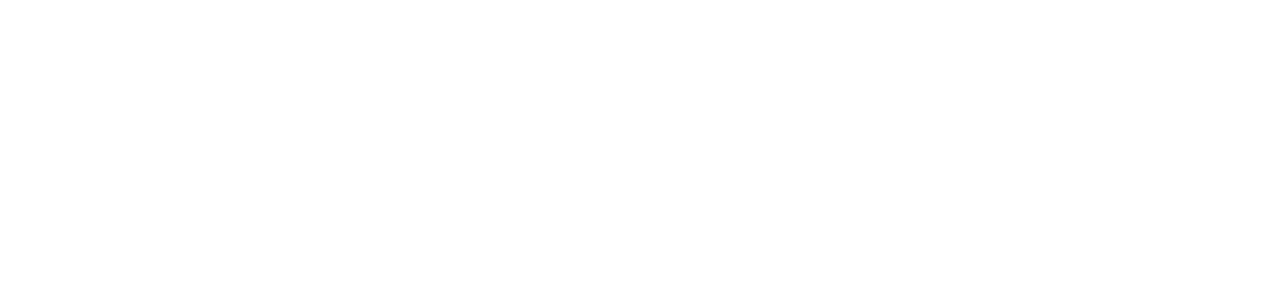
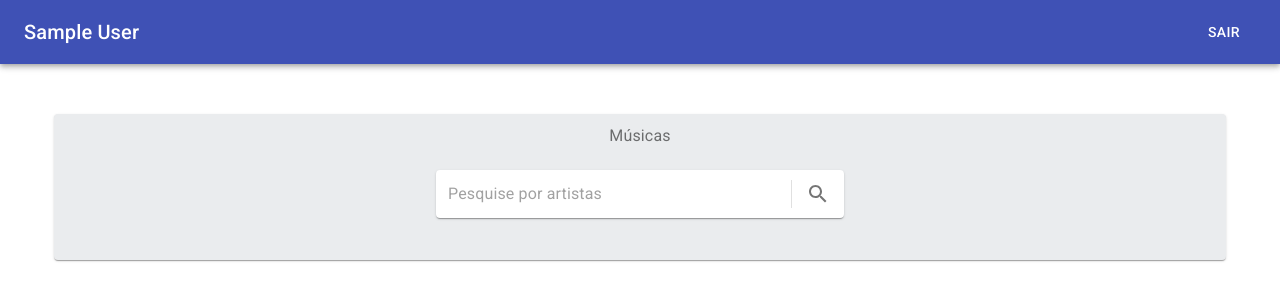
Before and after one commit to venancioavila/challenge-acert, a React (Create React App) app: page /home in a window 1280 px wide. Shown: the top 300 px of the page. Built offline with nearby package versions, Linux system fonts and the light colour scheme; sample sign-in values are in the browser's storage.

Commit message:
(misk): create home search

```diff
--- a/src/commons/CreateModal.tsx
+++ b/src/commons/CreateModal.tsx
@@ -83,6 +83,7 @@
         password
       })
     );
+    handleOpen();
   };
 
   return (
@@ -133,7 +134,6 @@
                   {error}
                 </Typography>
               )}
-
               <CardActions className={classes.actions}>
                 <Button onClick={() => handleOpen()}>Cancelar</Button>
                 <Button
--- a/src/index.tsx
+++ b/src/index.tsx
@@ -1,11 +1,16 @@
 import React from "react";
 import ReactDOM from "react-dom";
 import Navigation from "./navigation";
+import { Provider } from "react-redux";
+import store from "./store";
+
 import "./index.css";
 
 ReactDOM.render(
   <React.StrictMode>
-    <Navigation />
+    <Provider store={store}>
+      <Navigation />
+    </Provider>
   </React.StrictMode>,
   document.getElementById("root")
 );
--- a/src/navigation/index.tsx
+++ b/src/navigation/index.tsx
@@ -1,22 +1,19 @@
-import React from "react";
+import React, { useEffect } from "react";
 import { BrowserRouter, Switch, Route } from "react-router-dom";
-import { ThemeProvider, createMuiTheme } from "@material-ui/core/styles";
-import { orange } from "@material-ui/core/colors";
-import { Provider } from "react-redux";
-import store from "../store";
+import { useSelector } from "react-redux";
 
 // Pages
 import App from "../pages/App";
+import Home from "../pages/Home";
 
 const Navigation = () => {
   return (
-    <Provider store={store}>
-      <BrowserRouter>
-        <Switch>
-          <Route path="/" exact={true} component={App} />
-        </Switch>
-      </BrowserRouter>
-    </Provider>
+    <BrowserRouter>
+      <Switch>
+        <Route path="/" exact={true} component={App} />
+        <Route path="/home" exact={true} component={Home} />
+      </Switch>
+    </BrowserRouter>
   );
 };
 
--- a/src/pages/App.tsx
+++ b/src/pages/App.tsx
@@ -1,4 +1,4 @@
-import React from "react";
+import React, { useState } from "react";
 import {
   Typography,
   Card,
@@ -9,6 +9,10 @@
 } from "@material-ui/core";
 import { makeStyles } from "@material-ui/core/styles";
 import CreateModal from "../commons/CreateModal";
+import { useDispatch, useSelector } from "react-redux";
+import * as actions from "../store/actions";
+import bcrypt from "bcryptjs";
+import { History } from "history";
 
 const useStyles = makeStyles({
   root: {
@@ -51,7 +55,35 @@
   }
 });
 
-const App = () => {
+interface Props {
+  history: History;
+}
+
+const App = ({ history }: Props) => {
+  const users: any[] = useSelector((state: any) => state.storage.users);
+  const dispatch = useDispatch();
+  const [email, setEmail] = useState("");
+  const [password, setPassword] = useState("");
+  const [error, setError] = useState("");
+  const [passwordError, setPasswordError] = useState("");
+
+  const handleLogin = () => {
+    const user = users.find(user => user.email === email);
+    if (!user) {
+      setError("Esse usuário não existe.");
+      return;
+    }
+    setError("");
+    const match = bcrypt.compareSync(password, user.password);
+    if (!match) {
+      setPasswordError("Senha incorreta.");
+      return;
+    }
+    setPasswordError("");
+    dispatch(actions.loginRequest(user));
+    history.push("/home");
+  };
+
   const classes = useStyles();
   return (
     <Typography component="div" className={classes.root}>
@@ -66,6 +98,8 @@
               id="filled-basic"
               label="Email..."
               variant="filled"
+              type="email"
+              onChange={(e: any) => setEmail(e.target.value)}
             />
             <TextField
               className={classes.input}
@@ -73,13 +107,28 @@
               label="Senha..."
               variant="filled"
               type="password"
+              onChange={(e: any) => setPassword(e.target.value)}
             />
           </div>
         </CardContent>
+        {error && (
+          <Typography color="error" gutterBottom>
+            {error}
+          </Typography>
+        )}
+        {passwordError && (
+          <Typography color="error" gutterBottom>
+            {passwordError}
+          </Typography>
+        )}
         <CardActions className={classes.actions}>
           <CreateModal />
-          <Button variant="outlined" color="primary">
-            Login
+          <Button
+            onClick={() => handleLogin()}
+            variant="outlined"
+            color="primary"
+          >
+            Entrar agora
           </Button>
         </CardActions>
       </Card>
--- /dev/null
+++ b/src/pages/Home.tsx
@@ -0,0 +1,147 @@
+import React, { useState, useEffect } from "react";
+import {
+  Typography,
+  Card,
+  CardActions,
+  Button,
+  CardContent,
+  TextField,
+  AppBar,
+  Toolbar,
+  IconButton,
+  Paper,
+  InputBase,
+  Divider
+} from "@material-ui/core";
+import { makeStyles, createStyles, Theme } from "@material-ui/core/styles";
+import { Menu, Search, Directions } from "@material-ui/icons";
+import CreateModal from "../commons/CreateModal";
+import { useDispatch, useSelector } from "react-redux";
+import * as actions from "../store/actions";
+import { History } from "history";
+
+const useStyles = makeStyles((theme: Theme) =>
+  createStyles({
+    root: {
+      display: "flex",
+      alignItems: "flex-start",
+      justifyContent: "center",
+      paddingTop: 50
+    },
+    card: {
+      width: "90%",
+      // height: ,
+      background: "#EAECEE",
+      display: "flex",
+      flexDirection: "column",
+      alignItems: "center",
+      justifyContent: "center",
+      padding: 10
+    },
+    cardContent: {
+      width: "100%",
+      display: "flex",
+      flexDirection: "column",
+      alignItems: "center",
+      justifyContent: "flex-start"
+    },
+    form: {
+      width: "100%",
+      alignItems: "center",
+      display: "flex",
+      flexDirection: "column",
+      justifyContent: "space-around"
+    },
+    actions: {
+      width: "80%",
+      justifyContent: "space-around"
+    },
+    input: {
+      width: "80%",
+      margin: 10
+    },
+    toolbar: {
+      display: "flex",
+      flexDirection: "row",
+      justifyContent: "space-between"
+    },
+    rootPaper: {
+      padding: "2px 4px",
+      display: "flex",
+      alignItems: "center",
+      width: 400
+    },
+    inputSearch: {
+      marginLeft: theme.spacing(1),
+      flex: 1
+    },
+    iconButton: {
+      padding: 10
+    },
+    divider: {
+      height: 28,
+      margin: 4
+    }
+  })
+);
+
+interface Props {
+  history: History;
+}
+
+const Home = ({ history }: Props) => {
+  const user = useSelector((state: any) => state.storage.loggedUser);
+  const dispatch = useDispatch();
+  const classes = useStyles();
+
+  const handleLogout = () => {
+    dispatch(actions.logoutRequest());
+    history.push("/");
+  };
+
+  useEffect(() => {
+    if (!user) {
+      history.push("/");
+    }
+  }, [user]);
+
+  return (
+    <>
+      <AppBar position="static">
+        <Toolbar className={classes.toolbar}>
+          <Typography variant="h6">{user && user.name}</Typography>
+          <Button onClick={() => handleLogout()} color="inherit">
+            Sair
+          </Button>
+        </Toolbar>
+      </AppBar>
+      <Typography component="div" className={classes.root}>
+        <Card className={classes.card}>
+          <Typography color="textSecondary" gutterBottom>
+            Músicas
+          </Typography>
+          <CardContent className={classes.cardContent}>
+            <Paper component="form" className={classes.rootPaper}>
+              <InputBase
+                className={classes.inputSearch}
+                placeholder="Pesquise por artistas"
+                inputProps={{ "aria-label": "search google maps" }}
+              />
+              <Divider className={classes.divider} orientation="vertical" />
+              <IconButton
+                type="submit"
+                className={classes.iconButton}
+                aria-label="search"
+              >
+                <Search />
+              </IconButton>
+            </Paper>
+          </CardContent>
+          <CardActions className={classes.actions}></CardActions>
+        </Card>
+      </Typography>
+    </>
+  );
+};
+
+export default Home;
--- a/src/store/actions/index.tsx
+++ b/src/store/actions/index.tsx
@@ -8,6 +8,14 @@
   return { type: types.LOGIN_SUCCESS, payload: data };
 };
 
+export const logoutRequest = () => {
+  return { type: types.LOGOUT_REQUEST };
+};
+
+export const logoutSuccess = (data: any) => {
+  return { type: types.LOGOUT_SUCCESS, payload: data };
+};
+
 export const registerUserRequest = (data: any) => {
   return { type: types.REGISTER_USER_REQUEST, payload: data };
 };
--- a/src/store/actions/types.tsx
+++ b/src/store/actions/types.tsx
@@ -1,5 +1,8 @@
 export const LOGIN_REQUEST = "LOGIN_REQUEST";
 export const LOGIN_SUCCESS = "LOGIN_SUCCESS";
 
+export const LOGOUT_REQUEST = "LOGOUT_REQUEST";
+export const LOGOUT_SUCCESS = "LOGOUT_SUCCESS";
+
 export const REGISTER_USER_REQUEST = "REGISTER_USER_REQUEST";
 export const REGISTER_USER_SUCCESS = "REGISTER_USER_SUCCESS";
--- a/src/store/reducers/storage.tsx
+++ b/src/store/reducers/storage.tsx
@@ -1,8 +1,16 @@
 import * as types from "../actions/types";
+
+const data = localStorage.getItem("session");
+
+var currentUser = null;
+
+if (data) {
+  currentUser = JSON.parse(data);
+}
 
 const INITIAL_STATE = {
   newUser: null,
-  token: null,
+  loggedUser: currentUser,
   users: []
 };
 
@@ -11,7 +19,7 @@
     case types.REGISTER_USER_SUCCESS:
       return { ...state, users: [...state.users, action.payload] };
     case types.LOGIN_SUCCESS:
-      return { ...state, token: action.payload };
+      return { ...state, loggedUser: action.payload };
     default:
       return state;
   }
--- a/src/store/sagas/action.tsx
+++ b/src/store/sagas/action.tsx
@@ -1,6 +1,6 @@
 import { put } from "redux-saga/effects";
 import bcrypt from "bcryptjs";
-import { registerUserSuccess, loginSuccess } from "../actions";
+import { registerUserSuccess, loginSuccess, logoutSuccess } from "../actions";
 
 export function* registerUser(action: any) {
   const { name, email, password } = action.payload;
@@ -16,5 +16,11 @@
 }
 
 export function* login(action: any) {
-  yield put(loginSuccess(action.payloa));
+  localStorage.setItem("session", JSON.stringify(action.payload));
+  yield put(loginSuccess(action.payload));
 }
+
+export function* logout(action: any) {
+  localStorage.clear();
+  yield put(logoutSuccess(null));
+}
--- a/src/store/sagas/index.tsx
+++ b/src/store/sagas/index.tsx
@@ -1,11 +1,12 @@
 import { all, takeLatest } from "redux-saga/effects";
 import * as types from "../actions/types";
 
-import { registerUser, login } from "./action";
+import { registerUser, login, logout } from "./action";
 
 export default function* rootSaga() {
   yield all([
     takeLatest(types.REGISTER_USER_REQUEST, registerUser),
-    takeLatest(types.LOGIN_REQUEST, login)
+    takeLatest(types.LOGIN_REQUEST, login),
+    takeLatest(types.LOGOUT_REQUEST, logout)
   ]);
 }
```
